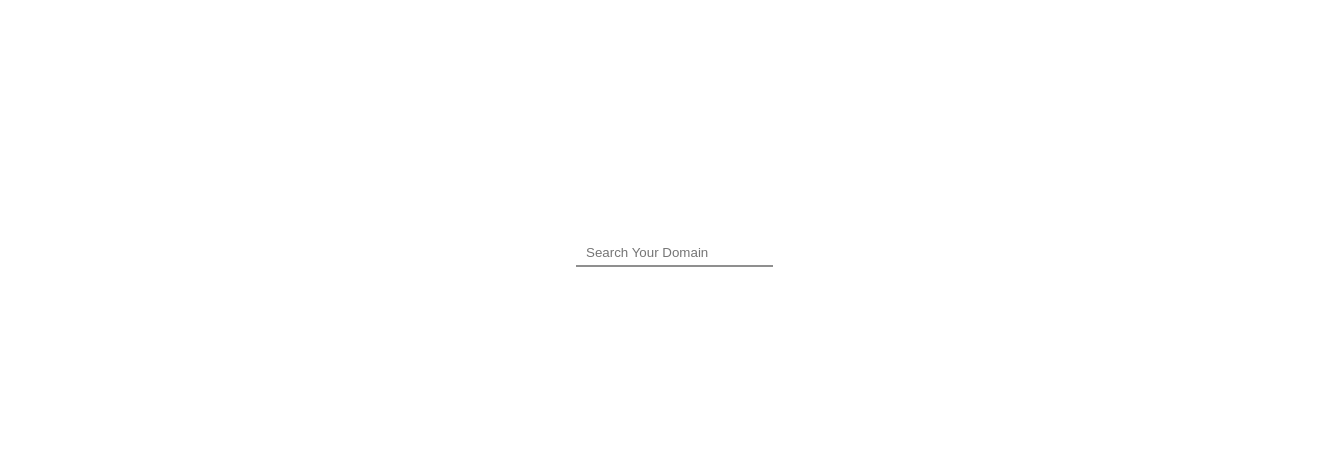
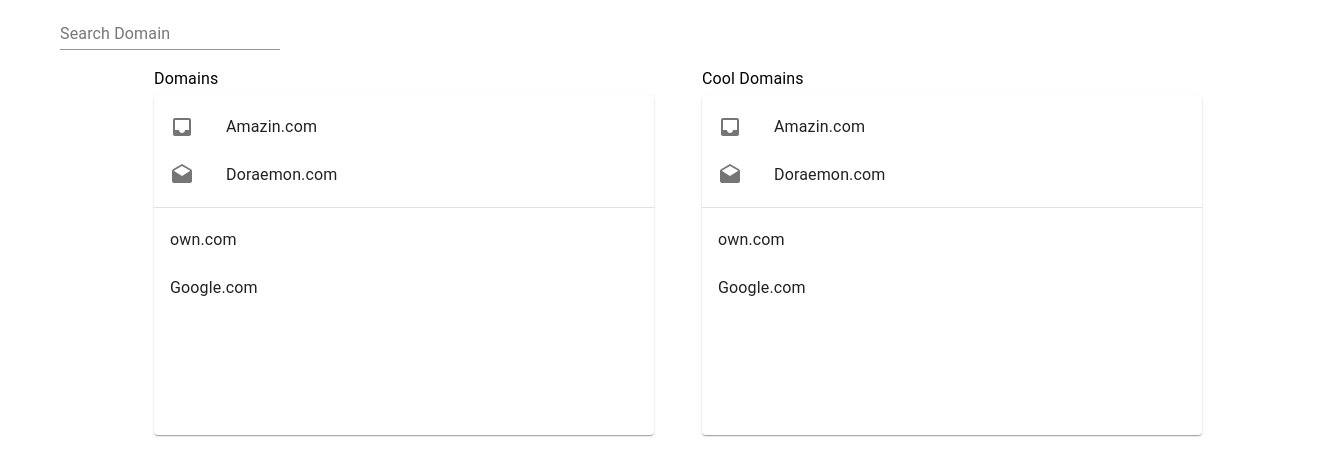
Before and after one commit to yaseenammaar/own, a React (Create React App) app: page / in a window 1280 px wide. Shown: the top 476 px of the page, 1342 px wide, since content can reach past the window. Built offline with nearby package versions, Linux system fonts and the light colour scheme.

Commit message:
Added Columns

```diff
--- a/package.json
+++ b/package.json
@@ -3,9 +3,12 @@
   "version": "0.1.0",
   "private": true,
   "dependencies": {
+    "@material-ui/core": "^4.12.2",
+    "@material-ui/icons": "^4.11.2",
     "@testing-library/jest-dom": "^5.11.4",
     "@testing-library/react": "^11.1.0",
     "@testing-library/user-event": "^12.1.10",
+    "material-components-web": "^11.0.0",
     "react": "^17.0.2",
     "react-dom": "^17.0.2",
     "react-scripts": "4.0.3",
--- a/src/App.css
+++ b/src/App.css
@@ -5,9 +5,3 @@
     outline: none;
 
 }
-
-div{
-    position:fixed;
-    top: 30%;
-    left: 45%;
-}
--- a/src/App.js
+++ b/src/App.js
@@ -1,11 +1,15 @@
 import logo from './logo.svg';
 import './App.css';
+import SpacingGrid from './columns.js';
+
+
 
 function App() {
   return (
-    <div className="App">
-      <input className="inp" placeholder="Search Your Domain"/>
-    </div>
+    // <div className="App">
+    //   <input className="inp" placeholder="Search Your Domain"/>
+      <SpacingGrid/>
+     // </div>
   );
 }
 
--- /dev/null
+++ b/src/columns.js
@@ -0,0 +1,96 @@
+import React from 'react';
+import { makeStyles } from '@material-ui/core/styles';
+import Grid from '@material-ui/core/Grid';
+import FormLabel from '@material-ui/core/FormLabel';
+import FormControlLabel from '@material-ui/core/FormControlLabel';
+import RadioGroup from '@material-ui/core/RadioGroup';
+import Radio from '@material-ui/core/Radio';
+import Paper from '@material-ui/core/Paper';
+import TextField from '@material-ui/core/TextField';
+
+
+import List from '@material-ui/core/List';
+import ListItem from '@material-ui/core/ListItem';
+import ListItemIcon from '@material-ui/core/ListItemIcon';
+import ListItemText from '@material-ui/core/ListItemText';
+import Divider from '@material-ui/core/Divider';
+import InboxIcon from '@material-ui/icons/Inbox';
+import DraftsIcon from '@material-ui/icons/Drafts';
+
+function ListItemLink(props) {
+  return <ListItem button component="a" {...props} />;
+}
+
+
+const useStyles = makeStyles((theme) => ({
+  root: {
+    flexGrow: 1,
+    margin: '1px 3px 5px 30px',
+  },
+  paper: {
+    height: 340,
+    width: 500,
+  },
+  control: {
+    padding: theme.spacing(2),
+
+  },
+}));
+
+export default function SpacingGrid() {
+  const [spacing, setSpacing] = React.useState(2);
+  const classes = useStyles();
+
+  const handleChange = (event) => {
+    setSpacing(Number(event.target.value));
+  };
+
+  return (
+
+    <Grid container className={classes.root} spacing={2}>
+
+    <form className={classes.root} noValidate autoComplete="off">
+      <TextField id="standard-basic" label="Search Domain" />
+    </form>
+
+      <Grid item xs={12}>
+        <Grid container justifyContent="center" spacing={6}>
+          {[0, 1].map((value) => (
+
+            <Grid key={value} item>
+            {value==0?<ListItemText primary="Domains" />:<ListItemText primary="Cool Domains" />}
+
+
+              <Paper className={classes.paper} >
+              <List component="nav" aria-label="main mailbox folders">
+                <ListItem button>
+                  <ListItemIcon>
+                    <InboxIcon />
+                  </ListItemIcon>
+                  <ListItemText primary="Amazin.com" />
+                </ListItem>
+                <ListItem button>
+                  <ListItemIcon>
+                    <DraftsIcon />
+                  </ListItemIcon>
+                  <ListItemText primary="Doraemon.com" />
+                </ListItem>
+              </List>
+              <Divider />
+              <List component="nav" aria-label="secondary mailbox folders">
+                <ListItem button>
+                  <ListItemText primary="own.com" />
+                </ListItem>
+                <ListItemLink href="#simple-list">
+                  <ListItemText primary="Google.com" />
+                </ListItemLink>
+              </List>
+              </Paper>
+            </Grid>
+          ))}
+        </Grid>
+      </Grid>
+
+    </Grid>
+  );
+}
```
Also changed, not shown: 1 other file (tests, documents, lock files or other folders).
